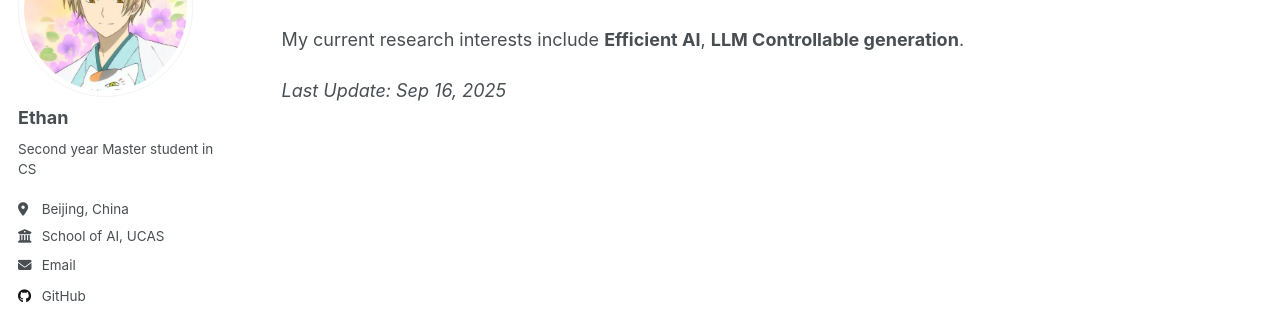
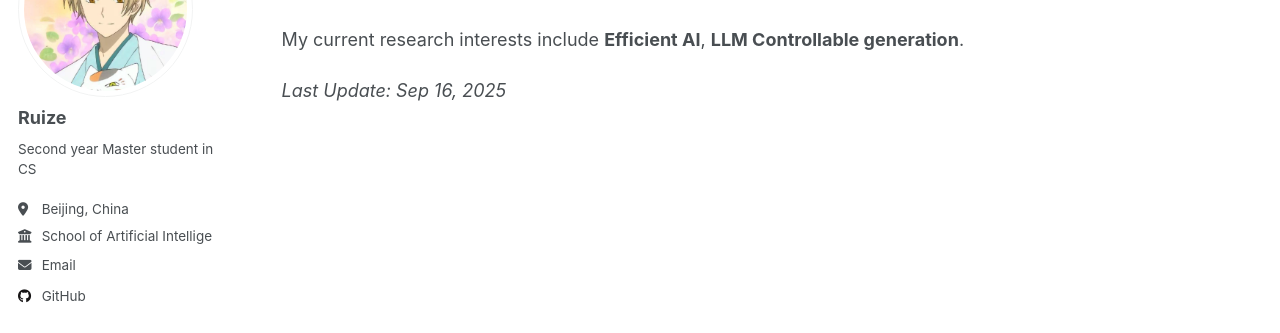
Before and after one commit to horizon0320/horizon0320.github.io, a Jekyll site: the page built from index.md, in a window 1280 px wide. Shown: the part 177-510 px from the top of the page. Built offline with Jekyll 4.4.1, drawn with Linux system fonts in a browser that asks for light colours; a script that is not in the unit is left out.

Commit message:
Update author details in _config.yml

```diff
--- a/_config.yml
+++ b/_config.yml
@@ -16,13 +16,13 @@ repository               : "horizon0320/horizon0320.github.io"  # 改成你仓
 author:
   # Biographic information
   avatar           : "profile.png"             # 放到 /images 或根目录，路径按实际改
-  name             : "Ethan"
+  name             : "Ruize"
   pronouns         :                           # 可留空
   bio              : "Second year Master student in CS"
   location         : "Beijing, China"
-  employer         : "School of AI, UCAS"
+  employer         : "School of Artificial Intelligence, UCAS"
   # uri              : "https://openreview.net/profile?id=~Ruize_Hui1"   # 你的 OpenReview
-  email            : "yanzhili1024@163.com"
+  email            : "huiruize24@mails.ucas.ac.cn"
 
   # Academic websites（没有就留空，避免显示错误链接）
   academia         :
```
